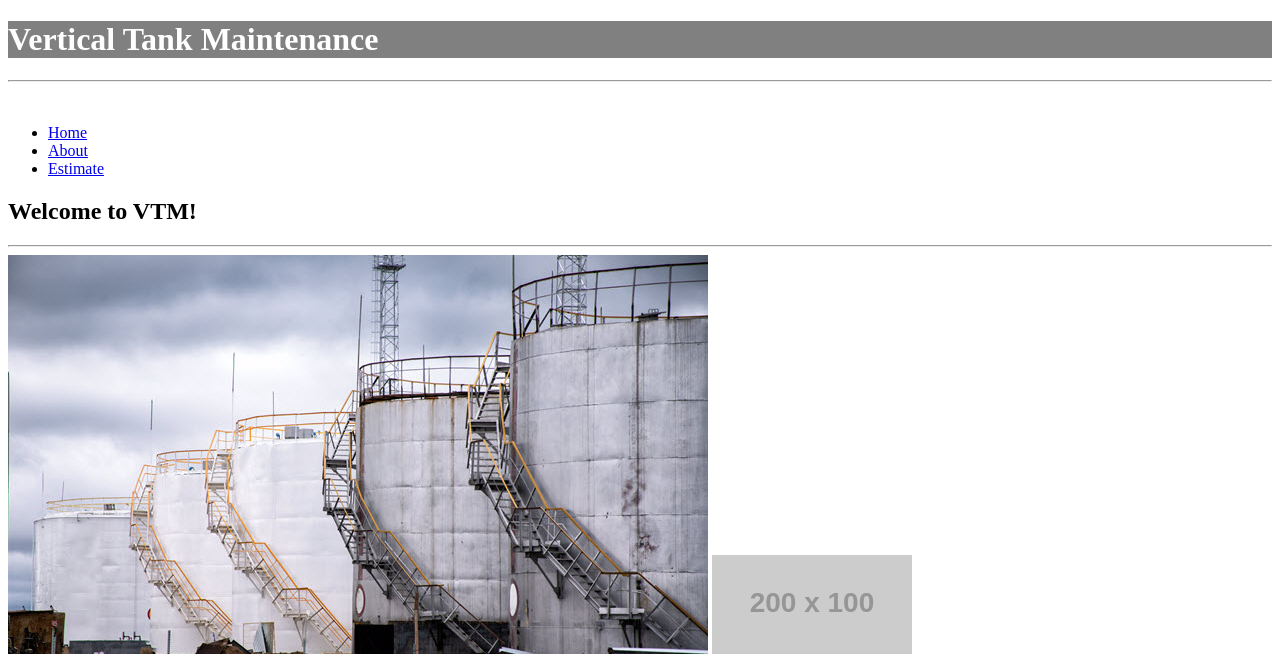
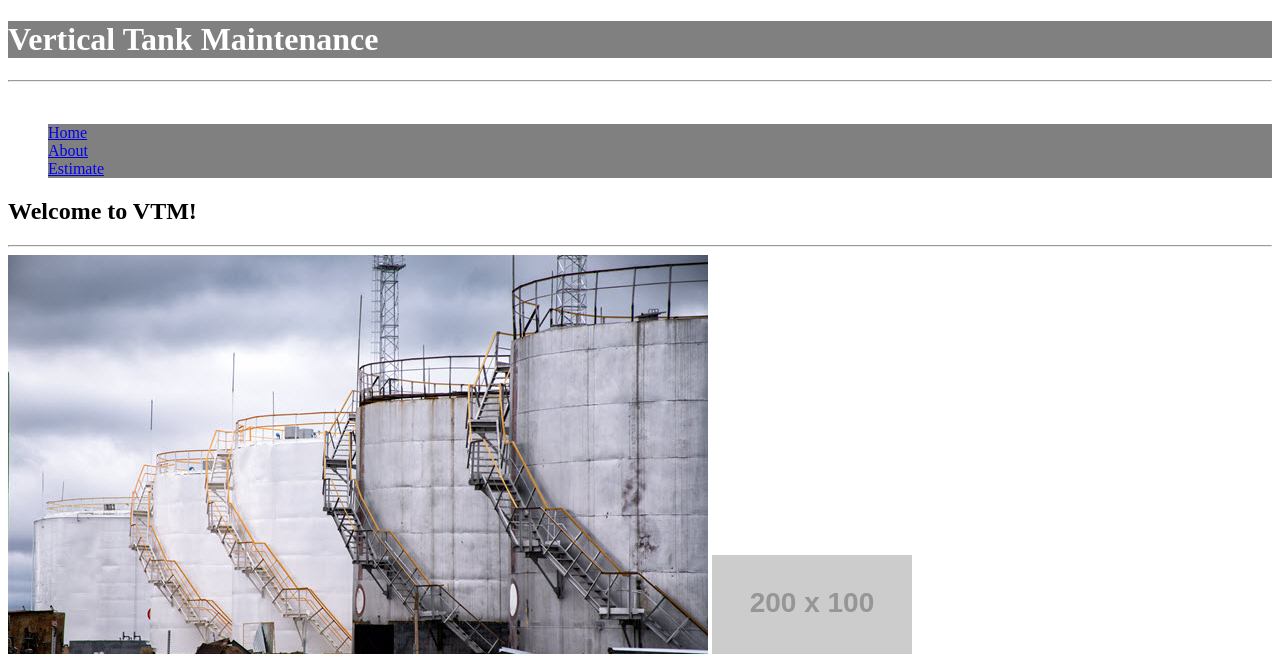
Before and after one commit to clarahuang455/vtm_site, a Flask app: page / in a window 1280 px wide. Shown: the top 654 px of the page. Run offline with Flask 2, Linux system fonts and the light colour scheme; grey boxes labelled with a size stand in for pictures from a placeholder-image service; some libraries are stand-ins or nearby versions.

Commit message:
Update stylesheet.css

```diff
--- a/static/css/stylesheet.css
+++ b/static/css/stylesheet.css
@@ -5,3 +5,7 @@ body{
 h1{
     background-color: grey; color: white; text-align: left;
 }
+
+li{
+    background-color: gray; color:white;
+}
```
